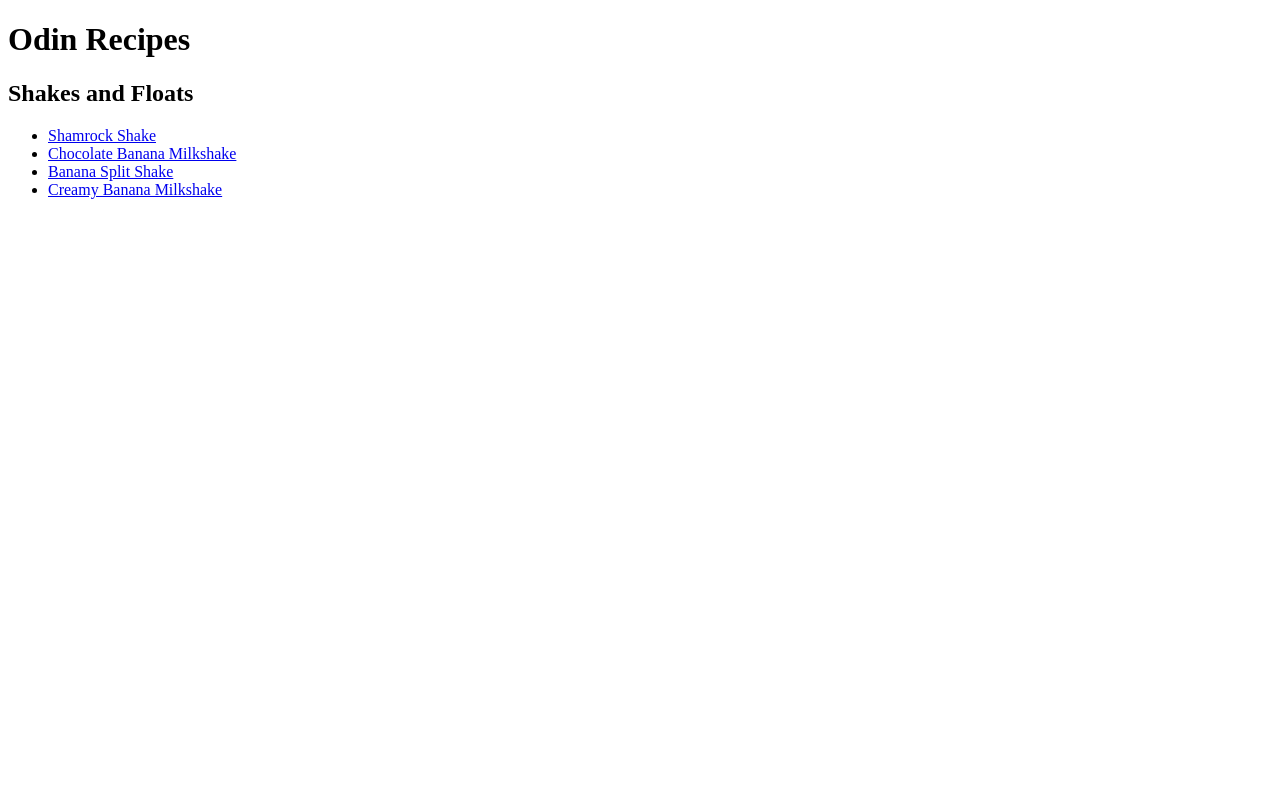
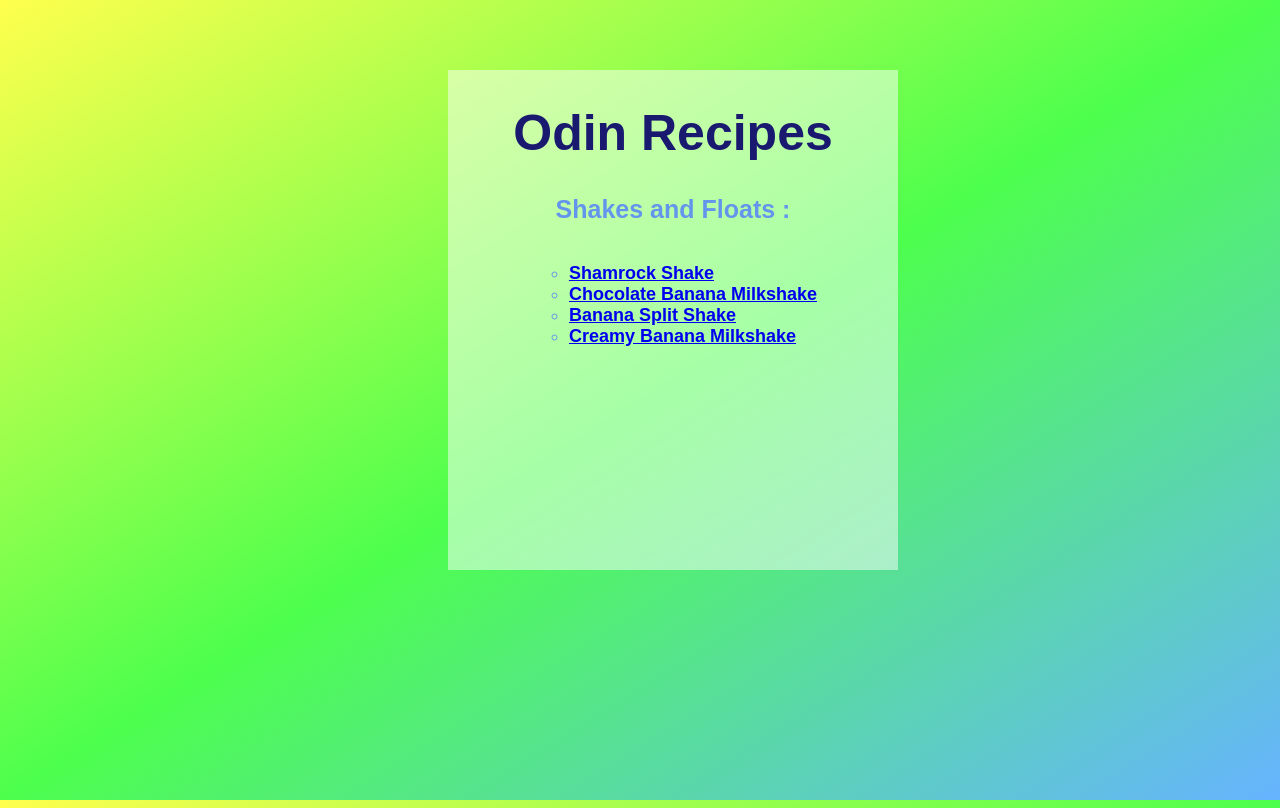
Before and after one commit to Anna-Gladush/odin-recipes, a plain HTML site: page index.html in a window 1280 px wide. Drawn offline with Linux system fonts and the light colour scheme.

Commit message:
Added simple css style for index.html

```diff
--- a/index.html
+++ b/index.html
@@ -4,16 +4,20 @@
     <meta charset="UTF-8">
     <meta name="viewport" content="width=device-width, initial-scale=1.0">
     <title>Recipes</title>
+    <link rel="stylesheet" href="styles.css">
 </head>
-<body>
-    <h1>Odin Recipes</h1>
-    <h2>Shakes and Floats</h2>
+<body class="main">
+    <div class="outer">
+        <h1 class="head">Odin Recipes</h1>
+        <h2 class="head h2">Shakes and Floats : </h2>
+        <div class="list">
             <ul>
                 <li><a href="recipes/shamrock_shake.html">Shamrock Shake</a></li>
                 <li><a href="recipes/choco_banana_shake.html">Chocolate Banana Milkshake</a></li>
                 <li><a href="recipes/banana_split.html">Banana Split Shake</a></li>
                 <li><a href="recipes/creamy_banana.html">Creamy Banana Milkshake</a></li>
             </ul>
-
+        </div>
+    </div>
 </body>
 </html>
--- /dev/null
+++ b/styles.css
@@ -0,0 +1,37 @@
+body, html {
+    height: 100%;
+}
+.main {
+    background-image: linear-gradient(to bottom right, #ffff4d, #4dff4d, #66b3ff);
+}
+.outer{
+    text-align: center;
+    background-color: rgba(255, 255, 255, 0.5);
+    color: black;
+    position: absolute;
+    top: 70px;
+    left: 35%;
+    width: 450px;
+    height: 500px;
+}
+.head {
+    font-family: "Lucida Handwriting", Arial, Helvetica, sans-serif;
+    color: midnightblue;
+    font-size: 50px;
+}
+.head.h2 {
+    color: cornflowerblue;
+    font-size: 25px;
+}
+div.list {
+    text-align: center;
+    font-size: large;
+    font-family: Papyrus, Arial, Helvetica, sans-serif;;
+    font-weight: bold;
+    color: cornflowerblue;
+}
+ul {
+    display: inline-block;
+    text-align: left;
+    list-style-type: circle;
+}
```
Lines whose indentation alone changed are shown as unchanged.
